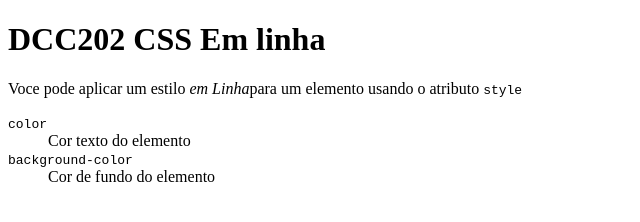
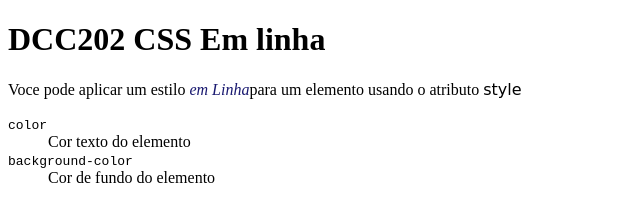
Before and after one commit to ufjf-dcc202/ufjf-dcc202-2026-3-b-atv06-sourural, a plain HTML site: page em-linha.html in a window 1280 px wide. Shown: the full height of the page, 0-640 px from the left. Drawn offline with Linux system fonts and the light colour scheme.

Commit message:
edit6 monstro

```diff
--- a/em-linha.html
+++ b/em-linha.html
@@ -10,7 +10,7 @@
 <main>
 
 <h1>DCC202 CSS Em linha</h1>
-<p>Voce pode aplicar um estilo <em>em Linha</em>para um elemento usando o atributo <code>style</code></p>
+<p>Voce pode aplicar um estilo <em style="color: midnightblue;" >em Linha</em>para um elemento usando o atributo <code style="font-family: cursive;">style</code></p>
 
 <dl>
 
```
